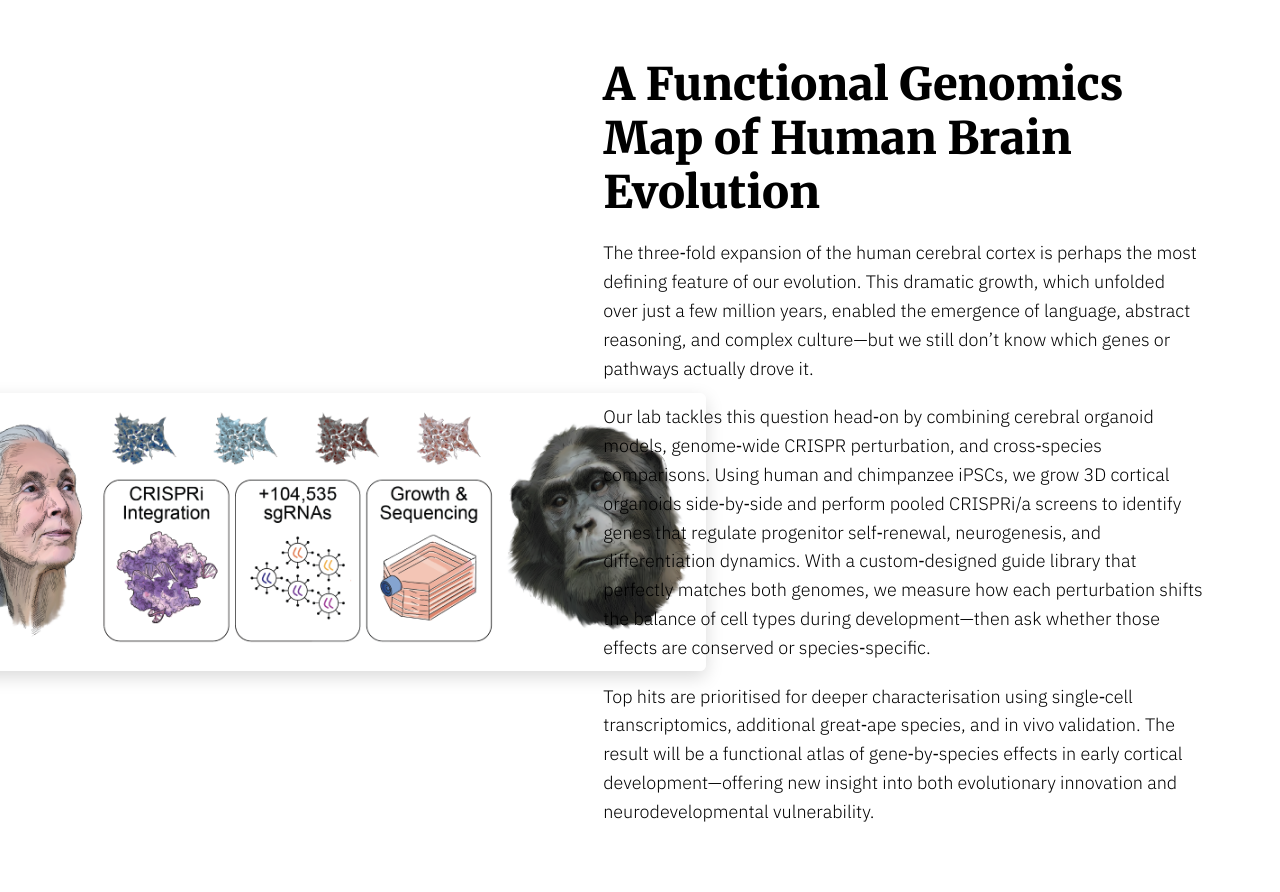
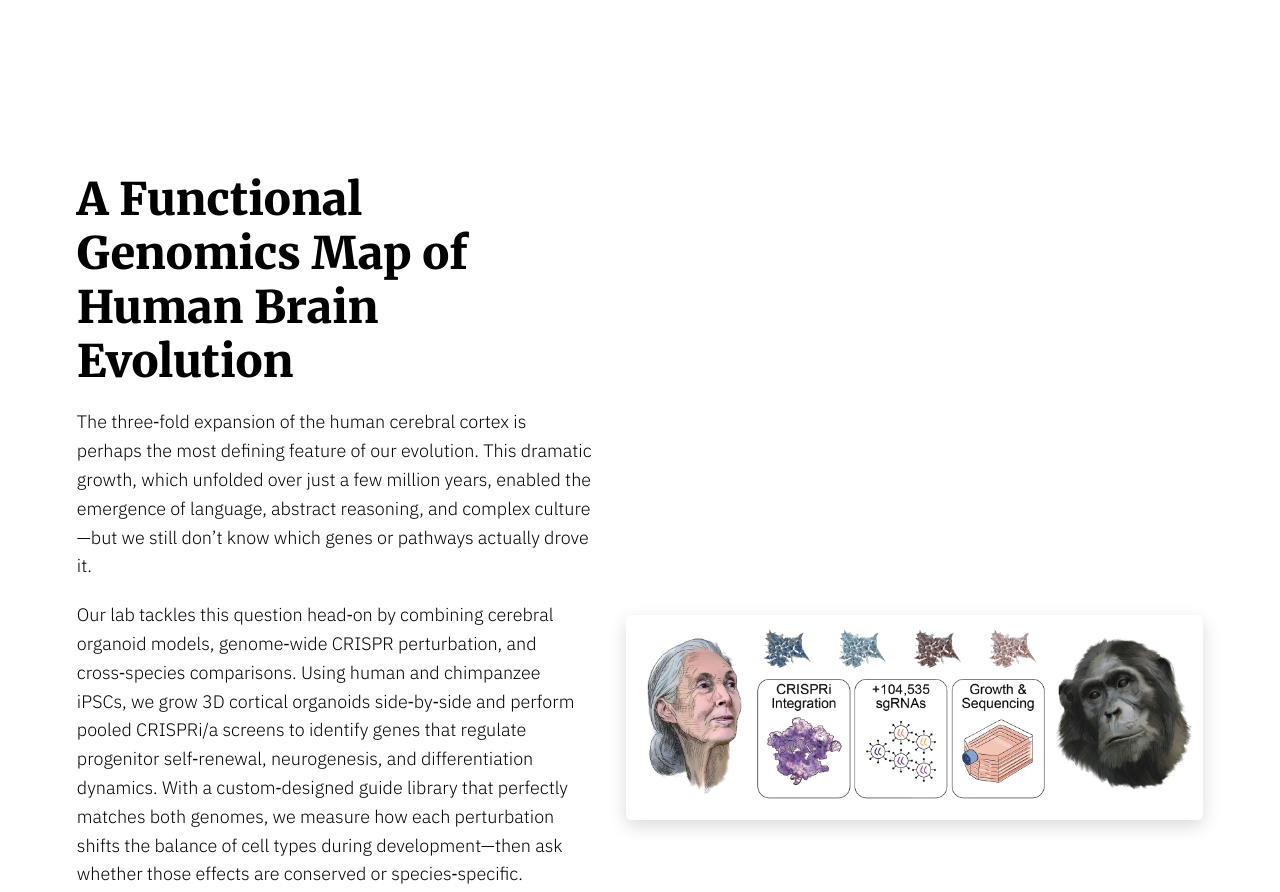
Before and after one commit to richardshe/she-lab-site, a plain HTML site: page research.html in a window 1280 px wide. Shown: the part 1091-1983 px from the top of the page. Drawn offline with Linux system fonts and the light colour scheme.

Commit message:
Add files via upload

```diff
--- a/styles.css
+++ b/styles.css
@@ -46,81 +46,46 @@ h2{font-size:clamp(1.9rem,3.5vw,3rem);}
   .nav-list li{padding:1rem 1.25rem;}
 }
 
+
+
 .navbar-left a:hover {
   text-decoration: underline;
 }
-
-/* ============  Hero Blocks - RESTORED TO GRID  ============ */
+/* ============  Hero Blocks  ============ */
 .hero{
   display:grid;
   grid-template-columns: minmax(auto,600px) minmax(320px,1fr);
   gap:3rem;
   align-items:center;
-  padding:6.5rem 6vw 6rem;
+  padding:6.5rem 6vw 6rem;   /* top offset for fixed nav */
 }
-.hero.reverse{
-  grid-template-columns: minmax(320px,1fr) minmax(auto,600px);
-}
+.hero.reverse{grid-template-columns: minmax(320px,1fr) minmax(auto,600px);}
 .hero-content{max-width:600px;}
 .hero-content p{margin-top:1.25rem;max-width:60ch;}
 .hero-image{justify-self:center;}
-
-/* base image styling */
+/* base */
 .hero-image img{
   max-width:450px;
   height:auto;
   border-radius:6px;
   box-shadow:0 6px 18px rgba(0,0,0,.15);
 }
-
-/* specific hero variants */
 .hero-skull{padding-top:8rem;background:var(--clr-dark);color:var(--clr-light);}
+ /* illustration is wide */
 .hero-chimp{background:var(--clr-mid);}
 .hero-cas9{background:#ebe6ff;}
-
-/* Research page specific image sizing */
-.hero-research .hero-image img{
-  max-width: 620px;
-}
-
-.hero-alt .hero-image img{
-  max-width: 620px;
-}
-
-/* Fine-tune research hero alignment */
-body.research-page .hero-image{
-  display: flex;
-  align-items: center;
-}
-
-/* Offset images on desktop only */
-@media (min-width: 901px) {
-  .hero-research .hero-image img{
-    margin-top: 12rem;
-  }
-
-  .hero-alt .hero-image img{
-    margin-top: 9rem;
-  }
-
-  .hero-research .hero-image,
-  .hero-alt .hero-image{
-    padding-top: 2.2rem;
-  }
-}
-
-/* Mobile responsive */
 @media(max-width:900px){
-  .hero,
-  .hero.reverse{
+  .hero,.hero.reverse{
     grid-template-columns:1fr;
     gap:2rem;
   }
-  .hero-image img{max-width:100%;height:auto;}
+  /* base */
+.hero-image img{max-width:100%;height:auto;}
 }
-
 /* ============  Footer  ============ */
 .site-footer{text-align:center;padding:2rem 1rem;background:#111;color:#aaa;font-size:.9rem;}
+
+
 
 /* dual skull container */
 .dual-skull{
@@ -142,6 +107,7 @@ body.research-page .hero-image{
     max-width:300px;
   }
 }
+
 
 /* publication list */
 .pub-list{margin-top:2rem;padding-left:1.2rem;display:flex;flex-direction:column;gap:1.75rem;font-size:1.05rem;}
@@ -208,6 +174,7 @@ body.people-page{background:#fff;color:#000;}
 
 body.people-page h1{font-size:1.8rem;margin-bottom:2rem;}
 
+
 .nav-container {
   display: flex;
   justify-content: space-between;
@@ -220,6 +187,7 @@ body.people-page h1{font-size:1.8rem;margin-bottom:2rem;}
   width: auto;
   margin-left: 1rem;
 }
+
 
 .nav-container nav {
   display: flex;
@@ -236,6 +204,7 @@ body.people-page h1{font-size:1.8rem;margin-bottom:2rem;}
   width: auto;
   margin-left: 1.5rem;
 }
+
 
 .nav-right-group {
   display: flex;
@@ -254,6 +223,7 @@ body.people-page h1{font-size:1.8rem;margin-bottom:2rem;}
   height: 36px;
   width: auto;
 }
+
 
 .navbar {
   background-color: black;
@@ -337,21 +307,88 @@ body.people-page h1{font-size:1.8rem;margin-bottom:2rem;}
   background: var(--clr-light);
 }
 
+
 /* === Tweaks for hero-alt (Research section 2) === */
 .hero-alt{
-  padding: 5rem 6vw;
+  padding: 5rem 6vw; /* slightly tighter vertical spacing */
 }
 
 .hero-alt .hero-image img{
-  max-width: 780px;
+  max-width: 780px; /* allow wider display for panoramic figure */
+}
+
+
+/* === Fine-tune research hero alignment & sizing === */
+body.research-page .hero-image{
+  display: flex;               /* enable centering */
+  align-items: center;          /* vertical centre relative to text */
+}
+
+.hero-research .hero-image img{
+  align-self: center;       /* default, probably already set */
+  margin-top: 12rem;         /* this repositions the whole image block */
+  max-width: 620px;
+}
+
+.hero-alt .hero-image img{
+  align-self: center;       /* default, probably already set */
+  margin-top: 9rem;         /* this repositions the whole image block */
+  max-width: 620px;             /* match first figure */
 }
 
 .hero-research,
 .hero-alt{
-  padding: 5.5rem 6vw;
+  padding: 5.5rem 6vw;          /* slightly tighter without crowding */
 }
 
-/* === Mobile navbar layout === */
+
+/* === Offset images to centre relative to body text (exclude headline) === */
+.hero-research .hero-image,
+.hero-alt .hero-image{
+  padding-top: 2.2rem;   /* tweak until visually centred */
+}
+
+
+/* ===== Mobile nav (no flicker) ===== */
+
+
+/* -------------------------------------------------
+   HERO 2-column ➜ 1-column  (mobile-first flexbox)
+   ------------------------------------------------- */
+.hero{
+  display:flex;
+  flex-direction:row;
+  align-items:center;
+  gap:2rem;
+  flex-wrap:wrap;
+}
+.hero.reverse{
+  flex-direction:row-reverse;
+}
+.hero-image{flex:1 1 480px;}
+.hero-content{flex:1 1 420px;}
+.hero-image img{
+  width:100%;
+  height:auto;
+  max-width:none;
+  border-radius:6px;
+  box-shadow:0 6px 18px rgba(0,0,0,.15);
+}
+@media (max-width:768px){
+  .hero,
+  .hero.reverse{
+    flex-direction:column;
+    text-align:left;
+  }
+  .hero-image,
+  .hero-content{
+    flex:1 1 100%;
+    max-width:100%;
+  }
+}
+
+
+/* === Mobile navbar layout (burger removed) === */
 @media (max-width: 768px) {
   /* Hide the burger icon entirely */
   #nav-toggle{
@@ -402,14 +439,15 @@ body.people-page h1{font-size:1.8rem;margin-bottom:2rem;}
   .ntu-logo{
     display: none;
   }
-
-  /* Reduced padding on mobile */
-  .hero {
-    padding-top: 3.5rem;
-  }
 }
 
 /* Prevent any accidental horizontal scroll */
 body{
   overflow-x:hidden;
 }
+
+@media (max-width: 768px) {
+  .hero {
+    padding-top: 3.5rem;  /* reduced from 6.5rem for tighter spacing under mobile nav */
+  }
+}
```
